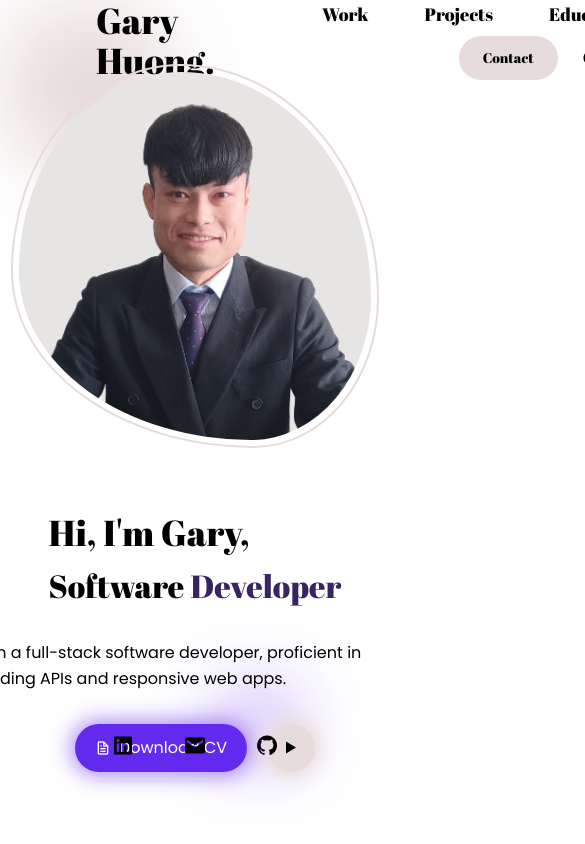
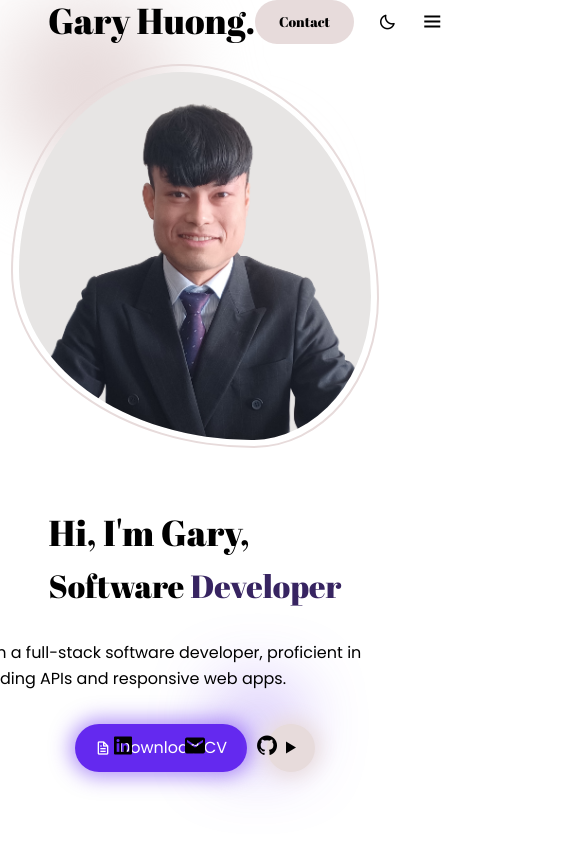
Before and after one commit to ghuong/portfolio, a React (Create React App) app: page / in a window 390 px wide. Shown: the top 844 px of the page, 585 px wide, since content can reach past the window. Built offline with nearby package versions, Linux system fonts and the light colour scheme.

Commit message:
responsive navbar

```diff
--- a/src/components/Navbar.js
+++ b/src/components/Navbar.js
@@ -3,18 +3,22 @@ import Navlink from "./Navlink";
 
 export default function Navbar() {
   const [isScrolled, setIsScrolled] = useState(false);
+  const [isMenuOpen, setIsMenuOpen] = useState(false);
 
   useEffect(() => {
     const isScrolled = () => {
       const threshold = 100;
       return window.scrollY > threshold;
-    }
+    };
 
     const isScrolledToBottom = () => {
       const threshold = 10;
       // viewport height plus scrolled height equals document's height
-      return (window.innerHeight + window.scrollY) >= (document.body.offsetHeight - threshold);
-    }
+      return (
+        window.innerHeight + window.scrollY >=
+        document.body.offsetHeight - threshold
+      );
+    };
 
     const handleScroll = () => {
       if (isScrolled() && !isScrolledToBottom()) {
@@ -31,9 +35,13 @@ export default function Navbar() {
     };
   }, []);
 
+  const handleHamburgerMenuClicked = () => {
+    setIsMenuOpen(!isMenuOpen);
+  };
+
   return (
     <header
-      className={`md:sticky top-0 z-50 h-20 font-abrilFatface
+      className={`md:sticky top-0 z-40 h-20 font-abrilFatface
         transition duration-1000 transform
         ${
           isScrolled
@@ -42,7 +50,7 @@ export default function Navbar() {
         }`}
     >
       <div
-        className={`flex flex-wrap h-full px-24 flex-col md:flex-row items-center justify-between
+        className={`relative flex flex-wrap h-full px-12 lg:px-24 flex-col md:flex-row items-center justify-between
           transition-transform transform duration-1000
             ${isScrolled ? "translate-y-2" : "translate-y-0"}
           `}
@@ -50,7 +58,18 @@ export default function Navbar() {
         <a href="#about" className="text-4xl">
           Gary Huong.
         </a>
-        <div className="flex">
+        <div
+          className={`
+          flex items-center z-50
+          absolute flex-col top-20 right-0 bg-[rgba(255,255,255,0.8)] w-[19rem] py-14 gap-8
+          rounded-[1.25rem_0_1.25rem_1.25rem] shadow-[-8px_8px_20px_rgba(0,0,0,0.2)] backdrop-blur-lg
+          lg:relative lg:flex-row lg:top-0 lg:bg-transparent lg:w-auto lg:py-0 lg:gap-12
+          lg:border-none lg:shadow-none lg:backdrop-blur-none
+          xl:gap-14
+          transition-transform transform duration-1000
+          ${isScrolled ? "-translate-y-2 lg:translate-y-0" : "translate-y-0"}
+          ${isMenuOpen ? "flex" : "hidden lg:flex"}`}
+        >
           <Navlink text="Work" href={"#work"} />
           <Navlink text="Projects" href={"#projects"} />
           <Navlink text="Education" href={"#education"} />
@@ -65,8 +84,11 @@ export default function Navbar() {
           >
             Contact
           </a>
-          <i className="bx bx-moon text-lg pl-6"></i>
-          <i className="bx bx-menu text-2xl pl-6 hidden"></i>
+          <i className="bx bx-moon cursor-pointer hover:text-color-main transition-colors duration-300 text-lg pl-6"></i>
+          <i
+            className="bx bx-menu cursor-pointer hover:text-color-main transition-colors duration-300 text-2xl pl-6 lg:hidden"
+            onClick={handleHamburgerMenuClicked}
+          ></i>
         </div>
       </div>
     </header>
--- a/src/components/Navlink.js
+++ b/src/components/Navlink.js
@@ -4,7 +4,7 @@ export default function Navlink({ text, href }) {
   return (
     <a
       href={href}
-      className="relative text-lg mx-7 hover:text-color-main transition-all duration-300
+      className="relative text-lg hover:text-color-main transition-all duration-300
         after:absolute after:left-0 after:-bottom-2 after:w-full after:h-[2px] after:bg-color-main
         after:scale-x-0 hover:after:scale-x-100
         after:transition-transform after:duration-300
```
